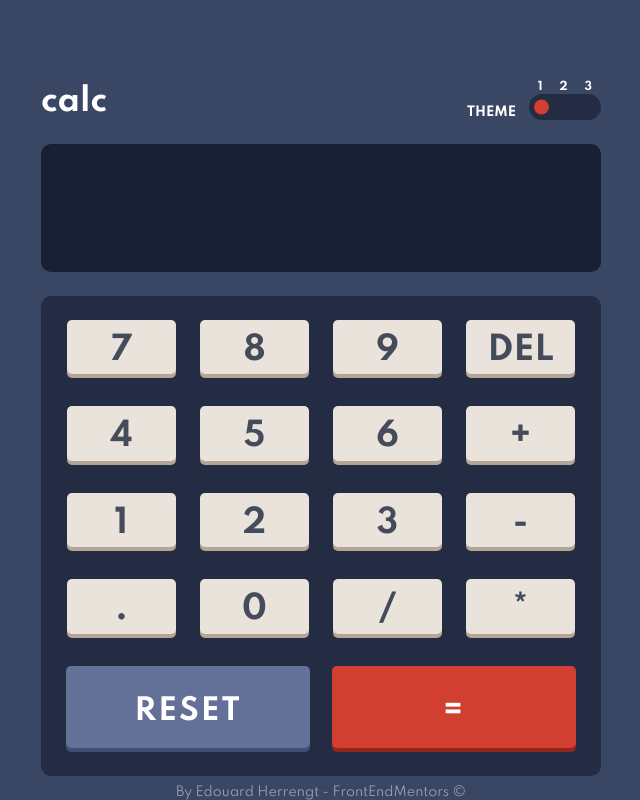
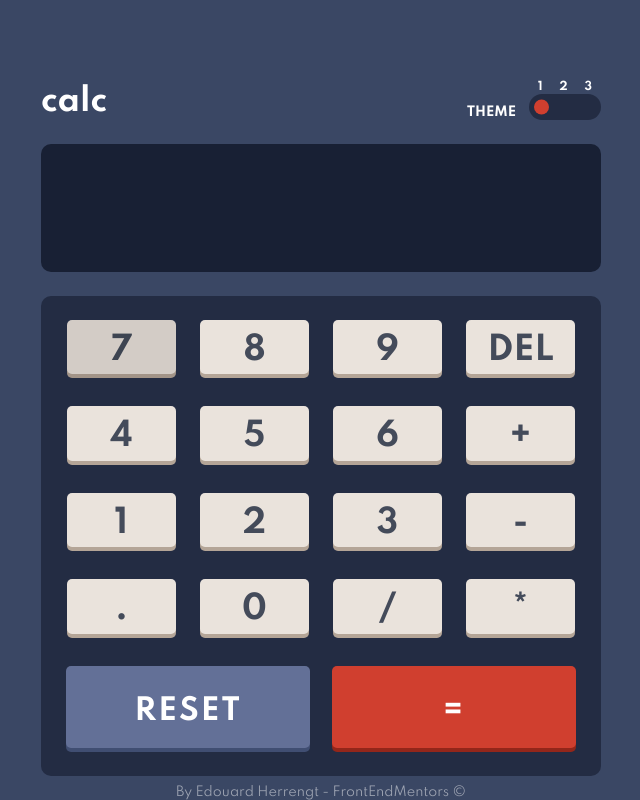
Before and after one commit to EdouardHrgt/TheCalculator, a plain HTML site: page index.html in a window 1280 px wide. In both pictures the pointer is over the element 440 px from the left and 347 px from the top of the page. Shown: the whole page, without its empty margins (319-959 px from the left). Drawn offline with Linux system fonts and the light colour scheme.

Commit message:
hover on buttons

```diff
--- a/app/app.js
+++ b/app/app.js
@@ -1,5 +1,6 @@
 const screen = document.querySelector('.displayer p');
 const btns = document.querySelectorAll('.btn-content');
+const btnsWrapper = document.querySelectorAll('.small-btns');
 
 const deleteBtn = document.querySelector('.delete-btn');
 const reset = document.querySelector('#reset');
@@ -8,7 +9,6 @@ const total = document.querySelector('#total');
 // Print btn value on screen
 btns.forEach((btn) => {
   btn.addEventListener('click', () => {
-    console.log(btn.textContent);
     screen.textContent += btn.textContent;
   });
 });
--- a/style/style.css
+++ b/style/style.css
@@ -119,6 +119,7 @@ h2 {
   margin: 0 0.7em;
   width: 100%;
   text-align: right;
+  overflow: hidden;
 }
 
 .keypad {
@@ -152,6 +153,11 @@ h2 {
   box-shadow: 0 4px 0 var(--key3-sh);
   cursor: pointer;
   position: relative;
+}
+
+.small-btns:hover,
+.delete-btn:hover {
+  filter: brightness(90%);
 }
 
 .btn-content,
```
